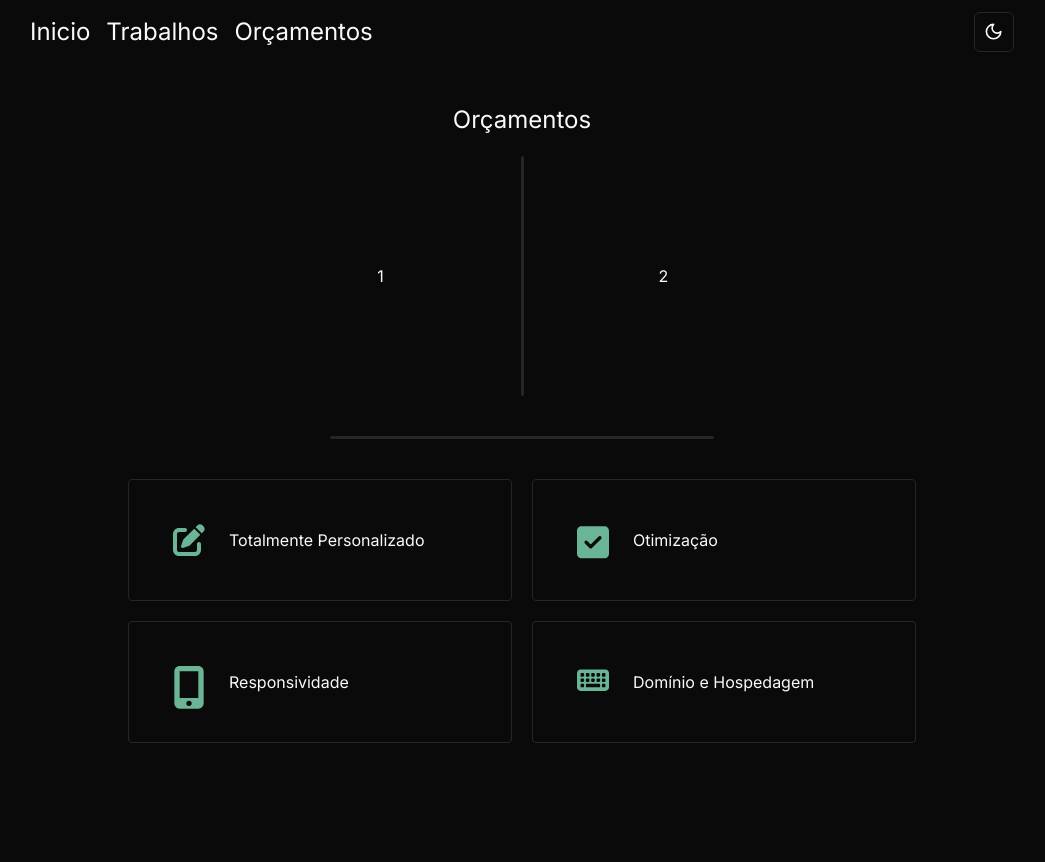
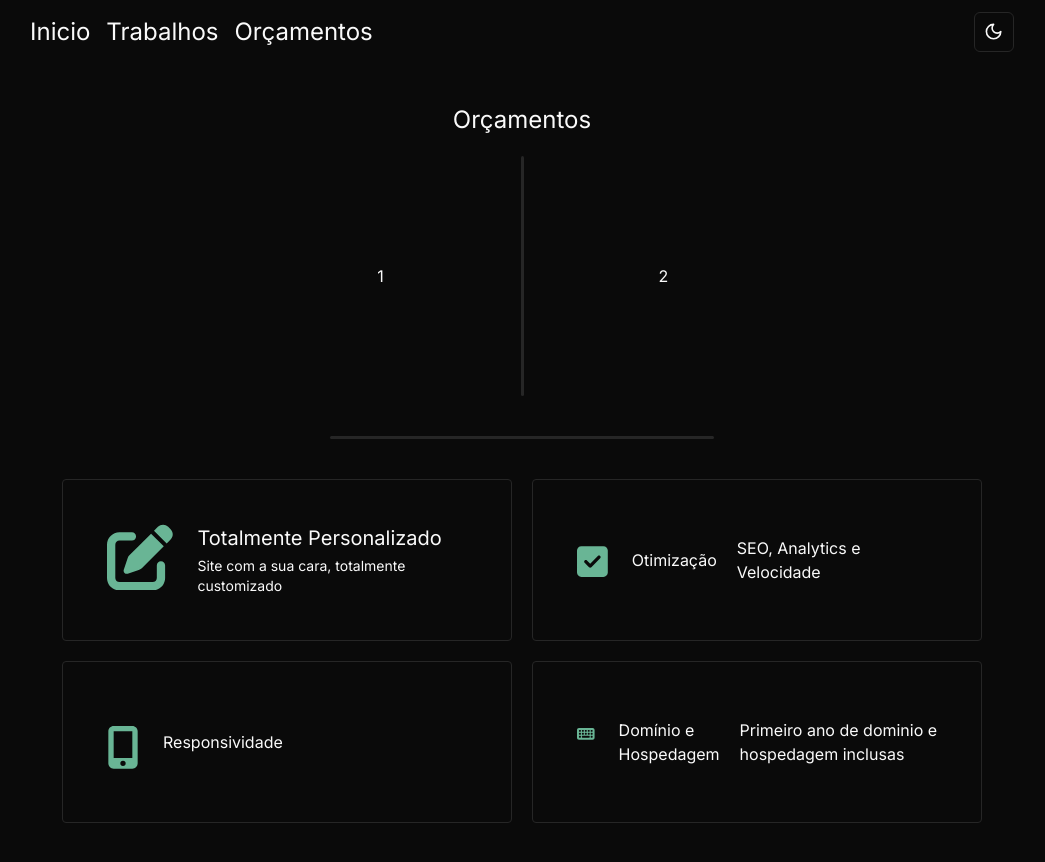
Before and after one commit to Acaj0/portifolio-antonio, a Next.js app: page /orcamento in a window 1280 px wide. Shown: the top 862 px of the page, without its empty margins (118-1163 px from the left). Built offline with nearby package versions, Linux system fonts and the light colour scheme.

Commit message:
new pages

```diff
--- a/src/app/orcamento/page.tsx
+++ b/src/app/orcamento/page.tsx
@@ -18,8 +18,8 @@ export default function orcamento() {
         </div>
         <Separator className="w-96 h-[3px] rounded-md mt-10" />
         <div className="grid grid-cols-2 grid-rows-2 mt-10 gap-5">
-          <div className="border rounded p-10 flex flex-row items-center gap-5 w-96">
-            <div className="w-10 h-10 p-1">
+          <div className="border rounded p-10 flex flex-row items-center gap-5 w-[450px]">
+            <div className="w-20 h-20 p-1">
               <svg xmlns="http://www.w3.org/2000/svg" viewBox="0 0 512 512">
                 <path
                   fill="#69b595"
@@ -27,9 +27,14 @@ export default function orcamento() {
                 />
               </svg>
             </div>
-            <h2>Totalmente Personalizado</h2>
+            <div className="flex flex-col">
+              <h2 className="text-xl">Totalmente Personalizado</h2>
+              <h3 className="text-sm mt-1">
+                Site com a sua cara, totalmente customizado
+              </h3>
+            </div>
           </div>
-          <div className="border rounded p-10 flex flex-row items-center gap-5 w-96">
+          <div className="border rounded p-10 flex flex-row items-center gap-5 w-[450px]">
             <div className="w-10 h-10 p-1">
               <svg xmlns="http://www.w3.org/2000/svg" viewBox="0 0 448 512">
                 <path
@@ -39,8 +44,9 @@ export default function orcamento() {
               </svg>
             </div>
             <h2>Otimização</h2>
+            <h3>SEO, Analytics e Velocidade</h3>
           </div>
-          <div className="border rounded p-10 flex flex-row items-center gap-5 w-96">
+          <div className="border rounded p-10 flex flex-row items-center gap-5 w-[450px]">
             <div className="w-10 h-10 p-1">
               <svg xmlns="http://www.w3.org/2000/svg" viewBox="0 0 384 512">
                 <path
@@ -51,7 +57,7 @@ export default function orcamento() {
             </div>
             <h2>Responsividade</h2>
           </div>
-          <div className="border rounded p-10 flex flex-row items-center gap-5 w-96">
+          <div className="border rounded p-10 flex flex-row items-center gap-5 w-[450px]">
             <div className="w-10 h-10 p-1">
               <svg xmlns="http://www.w3.org/2000/svg" viewBox="0 0 576 512">
                 <path
@@ -61,6 +67,7 @@ export default function orcamento() {
               </svg>
             </div>
             <h2>Domínio e Hospedagem</h2>
+            <h3>Primeiro ano de dominio e hospedagem inclusas</h3>
           </div>
         </div>
       </div>
```
